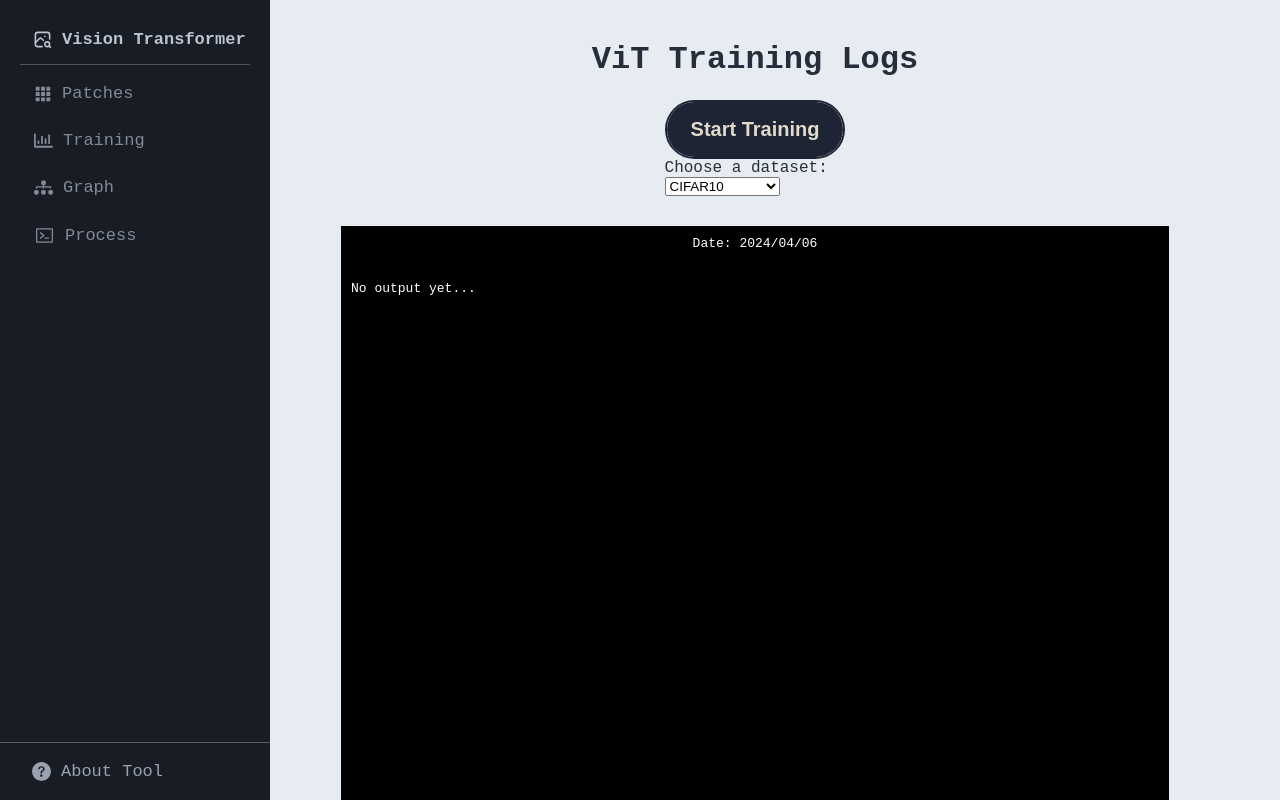
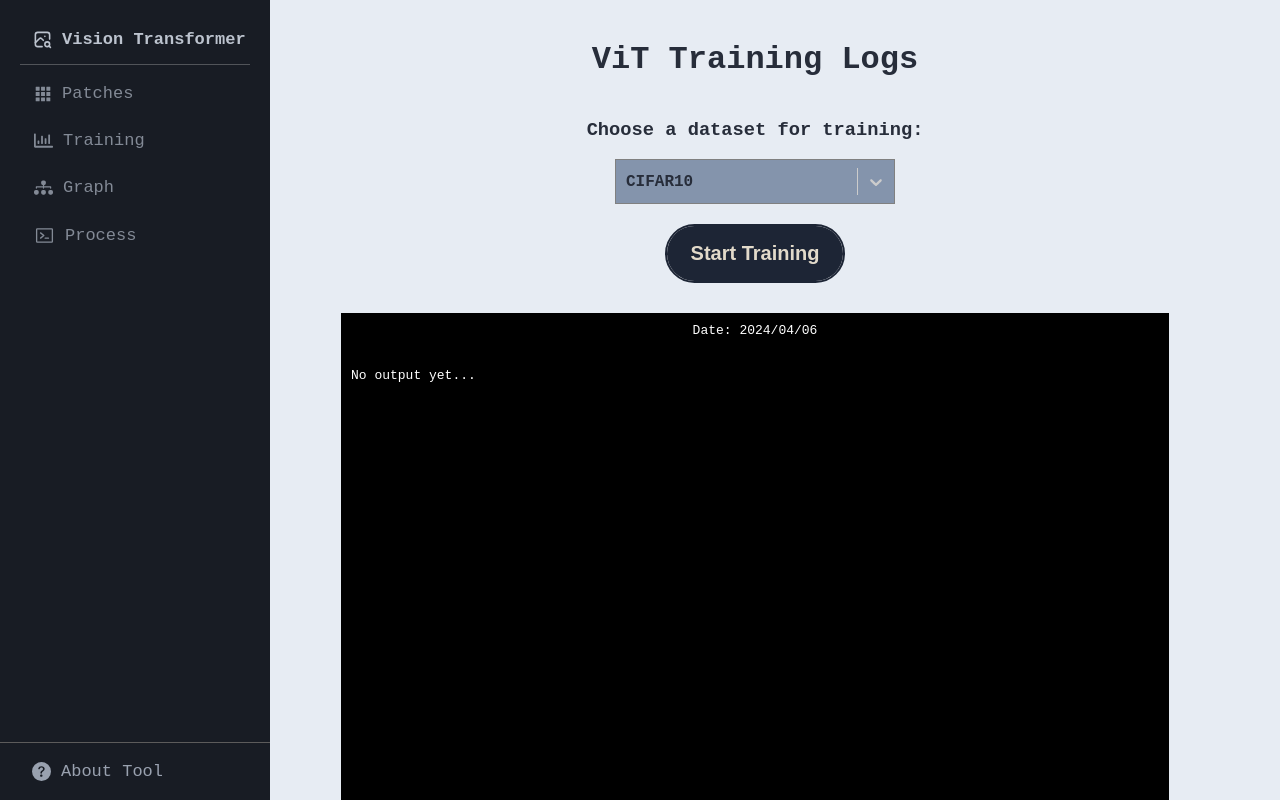
Before and after one commit to begimaikadyrova/vision-transformer-model, a React (Create React App) app in the folder frontend/: page /process in a window 1280 px wide. Shown: the top 800 px of the page. Built offline with nearby package versions, Linux system fonts and the light colour scheme; what ansi-to-html would draw is missing.

Commit message:
Style for dropdown and some fixes

```diff
--- a/frontend/src/App.css
+++ b/frontend/src/App.css
@@ -403,7 +403,7 @@ body {
 }
 
 .centerParagraph {
-  margin-top: 230px;
+  margin-top: 180px;
   margin-left: 40px;
 }
 
@@ -412,7 +412,6 @@ body {
   flex-direction: column;
   align-items: center;
   justify-content: center;
-  margin-top: 20px;
 }
 
 .description {
@@ -426,6 +425,9 @@ body {
   margin-top: 40px;
   margin-right: 110px;
 }
+
+
+
 
 @keyframes App-logo-spin {
   from {
--- a/frontend/src/Graph.js
+++ b/frontend/src/Graph.js
@@ -67,7 +67,6 @@ function Graph() {
         <h2 style={{margin: '0'}}>Model Overview</h2>
         <p className="description">
           The graph visualization on this page is generated using the <code><b>pydot</b></code> library, which creates a directed graph of the model architecture.
-          <br></br>This visualization aids in understanding the complex structure of the Vision Transformer model.
         </p>
         <div className="graphpic">
           {loading ? (
--- a/frontend/src/Patches.js
+++ b/frontend/src/Patches.js
@@ -1,5 +1,6 @@
 import React, { useState } from 'react';
 import { Link } from 'react-router-dom';
+import Select from 'react-select';
 import './App.css';
 import { TbPhotoSearch } from "react-icons/tb";
 import { BsFillQuestionCircleFill } from "react-icons/bs";
@@ -26,7 +27,7 @@ function Patches() {
     setLoading(true);
     setShowDescription(false);
     setShowImages(false);
-    fetch(`http://localhost:5000/patches/${selectedDataset}`)
+    fetch(`http://localhost:5000/patchess/${selectedDataset}`)
       .then(response => {
         if (!response.ok) {
           throw new Error('Network response was not ok');
@@ -51,9 +52,16 @@ function Patches() {
     setShowDescription(!showDescription);
   };
 
-  const handleDatasetChange = (event) => {
-    setDataset(event.target.value);
+  const handleDatasetChange = (selectedOption) => {
+    setDataset(selectedOption.value);
   };
+
+  const datasetOptions = [
+    { value: 'cifar10', label: 'CIFAR10' },
+    { value: 'cifar100', label: 'CIFAR100' },
+    { value: 'mnistdigits', label: 'MNIST digits' },
+    { value: 'fashionmnist', label: 'Fashion MNIST' }
+  ];
 
 
   return (
@@ -121,15 +129,72 @@ function Patches() {
             </div>
           </>
         )}
-        <div> Choose a dataset: </div>
-        <select id='dataset' value={dataset} onChange={handleDatasetChange}>
-            <option value={'cifar10'}>CIFAR10</option>
-            <option value={'cifar100'}>CIFAR100</option>
-            <option value={'mnistdigits'}>MNIST digits</option>
-            <option value={'fashionmnist'}>Fashion MNIST</option>
-        </select>
+         <div>
+          <h3>Choose a dataset: </h3>
+        </div>
+        <div>
+          <Select
+            placeholder="Select a dataset"
+            className="select-box"
+            value={datasetOptions.find(option => option.value === dataset)}
+            onChange={handleDatasetChange}
+            options={datasetOptions}
+            styles={{
+              menuList: (provided) => ({
+                ...provided,
+                maxHeight: 'none',
+                overflow: 'visible',
+                paddingTop: 0,
+                paddingBottom: 0
+              }),
+              menu: (provided) => ({
+                ...provided,
+                marginTop: 3,
+                borderRadius: 0,
+              }),
+              control: (base, state) => ({
+                ...base,
+                backgroundColor: "#8494ac",
+                width: 280,
+                borderRadius: 0,
+                height: 45,
+                color: "white",
+                borderColor: state.isFocused ? '#f0f0f034' : 'grey',
+                boxShadow: state.isFocused ? '0 0 0 1px #f0f0f034' : 'none',
+                '&:hover': {
+                  borderColor: '#272d3a'
+                }
+              }),
+              option: (styles, { isFocused, isSelected }) => ({
+                ...styles,
+                height: 45,
+                margin: 0,
+                backgroundColor: isSelected ? 'darkgray' : isFocused ? 'lightgray' : undefined,
+                color: 'black',
+              }),
+              singleValue: (base) => ({
+                ...base,
+                color: '#272d3a',
+                fontWeight: 'bold'
+              }),
+              placeholder: (base) => ({
+                ...base,
+                color: '#272d3a',
+              }),
+              noOptionsMessage: (base) => ({
+                ...base,
+                height: 45,
+                display: 'flex',
+                alignItems: 'center',
+                justifyContent: 'center',
+                color: 'black',
+              }),
+            }}
+            noOptionsMessage={() => "No options"}
+          />
+        </div>
          {!loading && showImages && (
-          <button className="button button--show" onClick={toggleImages} style={{ marginBottom: '10px', marginTop: '10px' }}>
+          <button className="button button--show" onClick={toggleImages} style={{ marginBottom: '10px', marginTop: '20px' }}>
             <span>Hide Images</span>
           </button>
         )}
--- a/frontend/src/Process.js
+++ b/frontend/src/Process.js
@@ -1,5 +1,6 @@
 import React, { useState, useEffect, useRef } from 'react';
 import { Link } from 'react-router-dom';
+import Select from 'react-select';
 import './App.css';
 import { TbPhotoSearch } from "react-icons/tb";
 import { BsFillQuestionCircleFill } from "react-icons/bs";
@@ -17,13 +18,22 @@ const convert = new AnsiToHtml({
   stream: false
 });
 
+const datasetOptions = [
+  { value: 'cifar10', label: 'CIFAR10' },
+  { value: 'cifar100', label: 'CIFAR100' },
+  { value: 'mnistdigits', label: 'MNIST digits' },
+  { value: 'fashionmnist', label: 'Fashion MNIST' }
+];
+
 function Process() {
   const [consoleOutput, setConsoleOutput] = useState('');
   const [eventSource, setEventSource] = useState(null);
   const [imageURLs, setImageURLs] = useState([]);
   const [showResults, setShowResults] = useState(false);
   const [isTraining, setIsTraining] = useState(false);
+  const [selectedDataset, setSelectedDataset] = useState(datasetOptions[0]);
   const consoleRef = useRef(null);
+
 
   const handleStart = () => {
     const dataset = document.getElementById('dataset').value;
@@ -98,6 +108,10 @@ function Process() {
     }
   }, [consoleOutput]);
 
+  const handleDatasetChange = (selectedOption) => {
+    setSelectedDataset(selectedOption);
+  };
+
   return (
     <div className="App">
       <div className="sidebar">
@@ -144,17 +158,75 @@ function Process() {
       </div>
       <div className="content">
       <h1>ViT Training Logs</h1>
-        <div style={{ marginBottom: '20px' }}>
+      <div style={{textAlign: 'center', marginTop: '0'}}>
+          <h3>Choose a dataset for training: </h3>
+        </div>
+          <div >
+            <Select
+              placeholder="Select a dataset"
+              className="select-box"
+              value={selectedDataset}
+              onChange={handleDatasetChange}
+              options={datasetOptions}
+              styles={{
+                menuList: (provided) => ({
+                  ...provided,
+                  maxHeight: 'none',
+                  overflow: 'visible',
+                  paddingTop: 0,
+                  paddingBottom: 0
+                }),
+                menu: (provided) => ({
+                  ...provided,
+                  marginTop: 3,
+                  borderRadius: 0,
+                }),
+                control: (base, state) => ({
+                  ...base,
+                  backgroundColor: "#8494ac",
+                  width: 280,
+                  borderRadius: 0,
+                  height: 45,
+                  color: "white",
+                  borderColor: state.isFocused ? '#f0f0f034' : 'grey',
+                  boxShadow: state.isFocused ? '0 0 0 1px #f0f0f034' : 'none',
+                  '&:hover': {
+                    borderColor: '#272d3a'
+                  }
+                }),
+                option: (styles, { isFocused, isSelected }) => ({
+                  ...styles,
+                  height: 45,
+                  margin: 0,
+                  backgroundColor: isSelected ? 'darkgray' : isFocused ? 'lightgray' : undefined,
+                  color: 'black',
+                }),
+                singleValue: (base) => ({
+                  ...base,
+                  color: '#272d3a',
+                  fontWeight: 'bold'
+                }),
+                placeholder: (base) => ({
+                  ...base,
+                  color: '#272d3a',
+                }),
+                noOptionsMessage: (base) => ({
+                  ...base,
+                  height: 45,
+                  display: 'flex',
+                  alignItems: 'center',
+                  justifyContent: 'center',
+                  color: 'black',
+                }),
+              }}
+              noOptionsMessage={() => "No options"}
+            />
+          </div>
+        <div style={{ marginBottom: '20px', marginTop: '20px' }}>
           <button className="button-train button--show" onClick={handleStart} disabled={isTraining}>
             <span>{isTraining ? 'Training in Progress...' : 'Start Training'}</span>
           </button>
-          <div> Choose a dataset: </div>
-          <select id='dataset'>
-            <option value={'cifar10'}>CIFAR10</option>
-            <option value={'cifar100'}>CIFAR100</option>
-            <option value={'mnistdigits'}>MNIST digits </option>
-            <option value={'fashionmnist'}>Fashion MNIST</option>
-          </select>
+
         </div>
         <div
           ref={consoleRef}
--- a/frontend/src/Training.js
+++ b/frontend/src/Training.js
@@ -207,7 +207,7 @@ function Training() {
         <p className="centered-text">Experience the learning process of a Vision Transformer through interactive visualizations that showcase the model's progress.
         <br></br>Select and explore different layers to understand their roles and see real-time changes in model parameters across various training epochs.</p>
         <p style={{fontSize: "17px"}}>Please, choose a <i><strong>layer</strong></i> to see how the model's weights change over time</p>
-        <p>Last epoch for CIFAR 100 dataset</p>
+        <p>Last epoch for "CIFAR100" dataset</p>
         <div className='selectMenu'>
           <Select placeholder="Please, select a layer"
             className="select-box"
```
Also changed, not shown: 1 other file (tests, documents, lock files or other folders).
